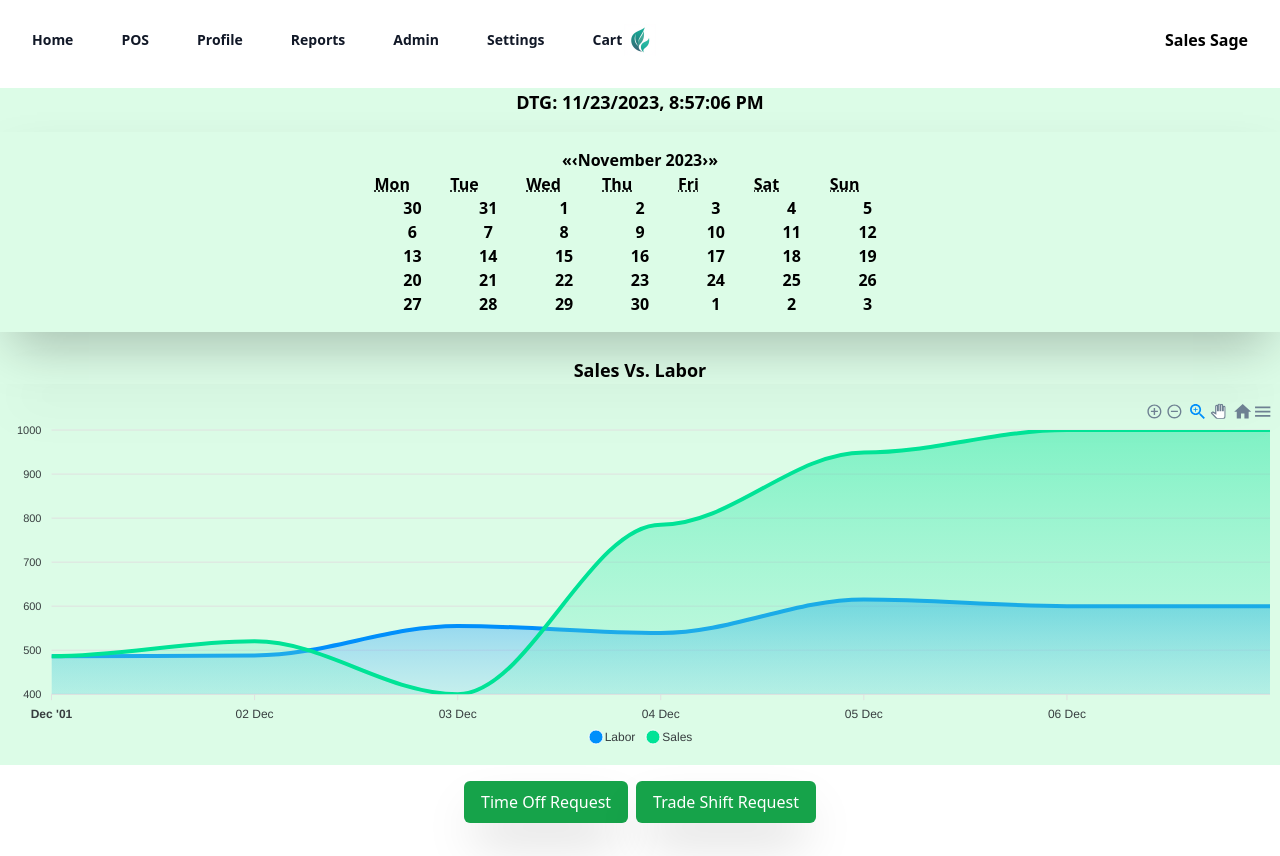
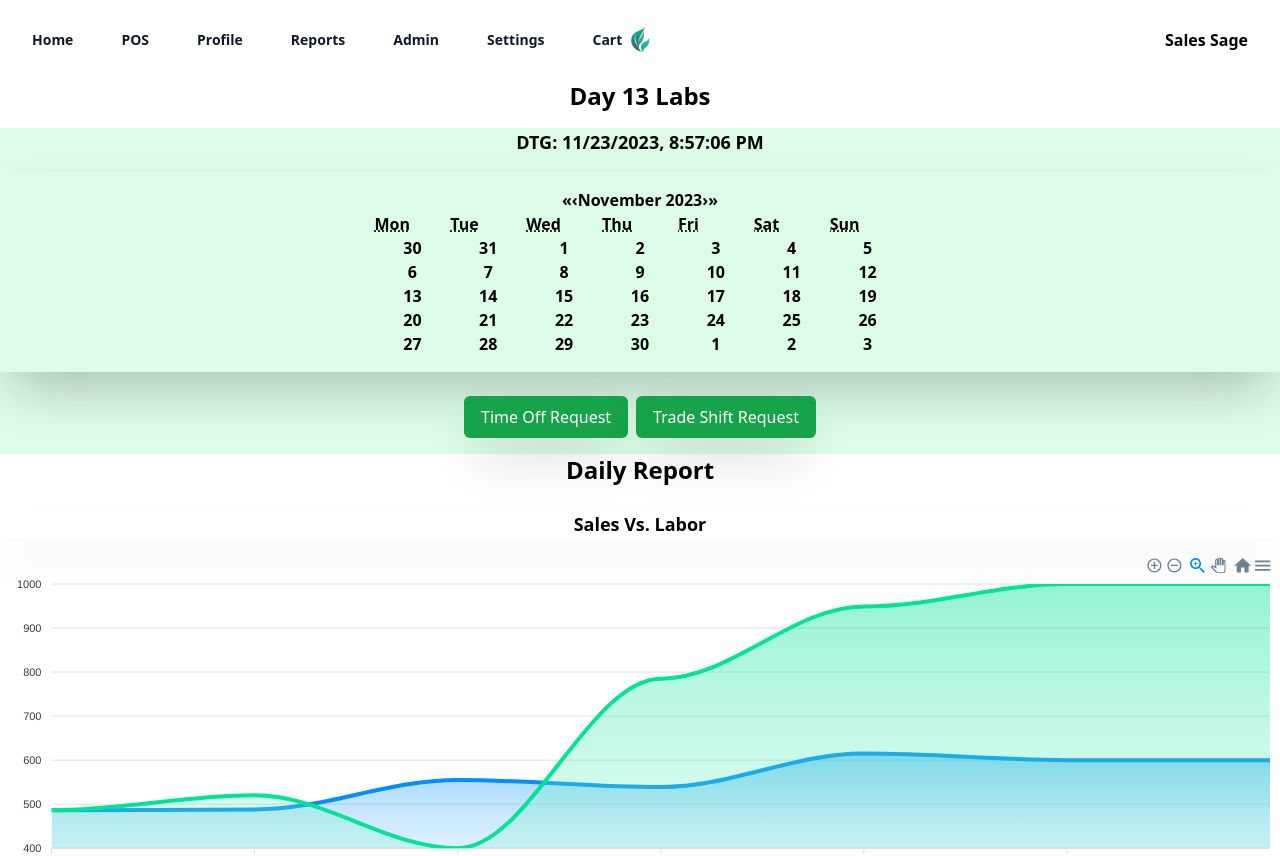
Before and after one commit to logankrieger317/SalesSage, a React (Vite) app: page /home in a window 1280 px wide. Shown: the top 856 px of the page. Built offline with nearby package versions, Linux system fonts and the light colour scheme; no server answers; a web font is replaced by a local one.

Commit message:
Spacing, and Comments

```diff
--- a/src/Components/Home.jsx
+++ b/src/Components/Home.jsx
@@ -16,17 +16,15 @@ const Home = () => {
   return (
     <>
       <Header />
-      <p></p>
+      <div className="flex flex-col flex-wrap items-center justify-center w-100% h-100%">
+      <p className="font-bold text-2xl mb-2"> Day 13 Labs </p>
+      </div>
       <div className="bg-green-100  ">
         <h5 className="text-2lg text-center text-lg font-bold mt-2 mb-2">DTG: {getCurrentDate()}</h5>
         <div className="flex flex-col flex-wrap item-center justify-center w-100%  ">
         <Calendar className="flex items-center flex-col justify-center p-4 mb-2 mt-2 font-bold shadow-2xl"/>
         </div>
-        <div className=" font-bold text-lg" >
-        <h1 className=" flex items-center justify-center mb-4 mt-4 shadow-2xl ">Sales Vs. Labor</h1>
-        <Charts  />
-        </div>
-        </div>
+
         <div className="flex flex-row justify-center mt-4">
           <button type="button"
                     className="w-fit flex items-center justify-center px-4 py-2 border border-transparent text-base font-medium rounded-md text-white bg-green-600 hover:bg-green-700 shadow-2xl mb-4"
@@ -39,6 +37,14 @@ const Home = () => {
             Trade Shift Request
           </button>
         </div>
+        </div>
+        <div className="flex flex-col flex-wrap items-center justify-center w-100% h-100%">
+      <p className="font-bold text-2xl mb-2 border-"> Daily Report </p>
+      </div>
+         <div className=" font-bold text-lg" >
+        <h1 className=" flex items-center justify-center mb-4 mt-4 shadow-2xl ">Sales Vs. Labor</h1>
+        <Charts  />
+        </div>
       {/* </div> */}
 
       <Footer />
--- a/src/Components/Modal.jsx
+++ b/src/Components/Modal.jsx
@@ -18,7 +18,7 @@ export default function Modal({ product, addToCart, handleCloseModal }) {
                 <p className="mb-4">{product.options}</p>
                 <p className="text-2xl font-bold mb-2">{product.price}</p>
                 <button
-                className="px-4 py-2 bg-blue-500 text-white rounded hover:bg-blue-600"
+                className="px-4 py-2 bg-green-500 text-white rounded hover:bg-green-600"
                 onClick={() => {
                     addToCart(product);
                     handleCloseModal();
```
